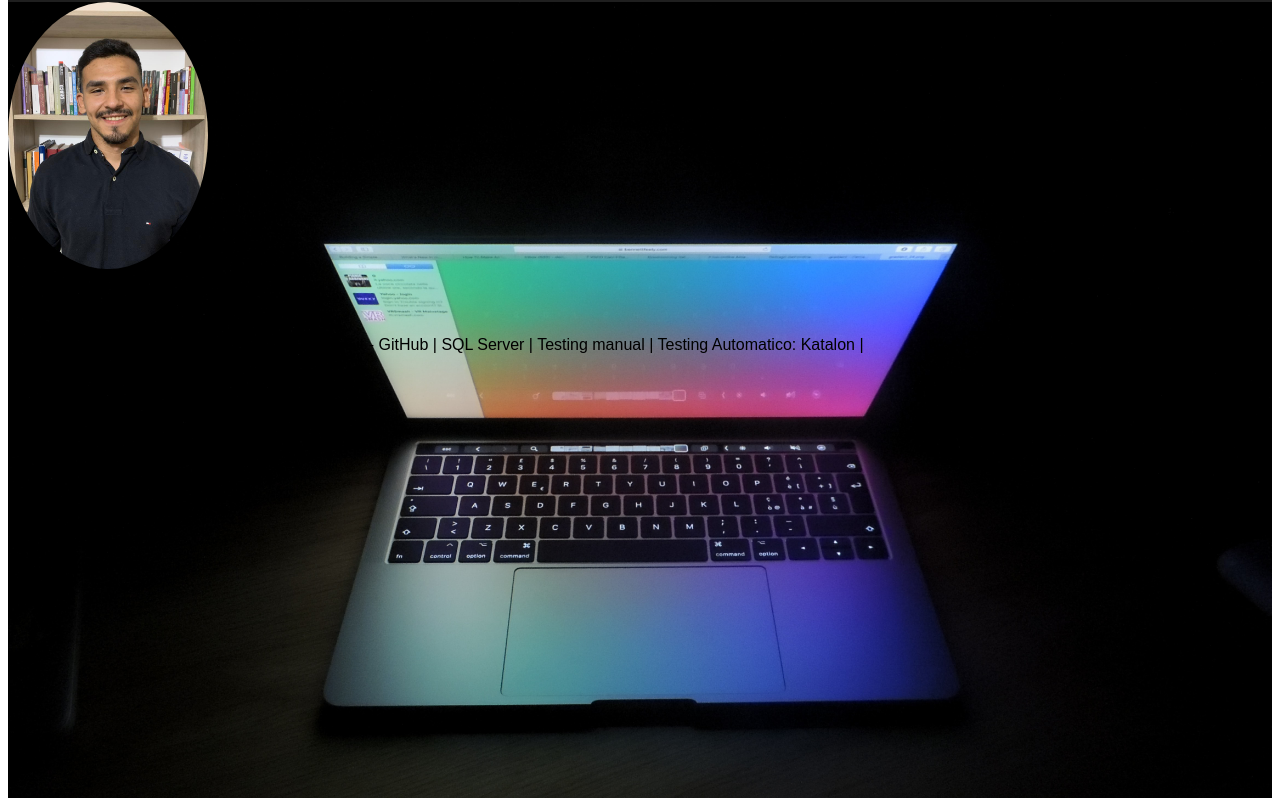
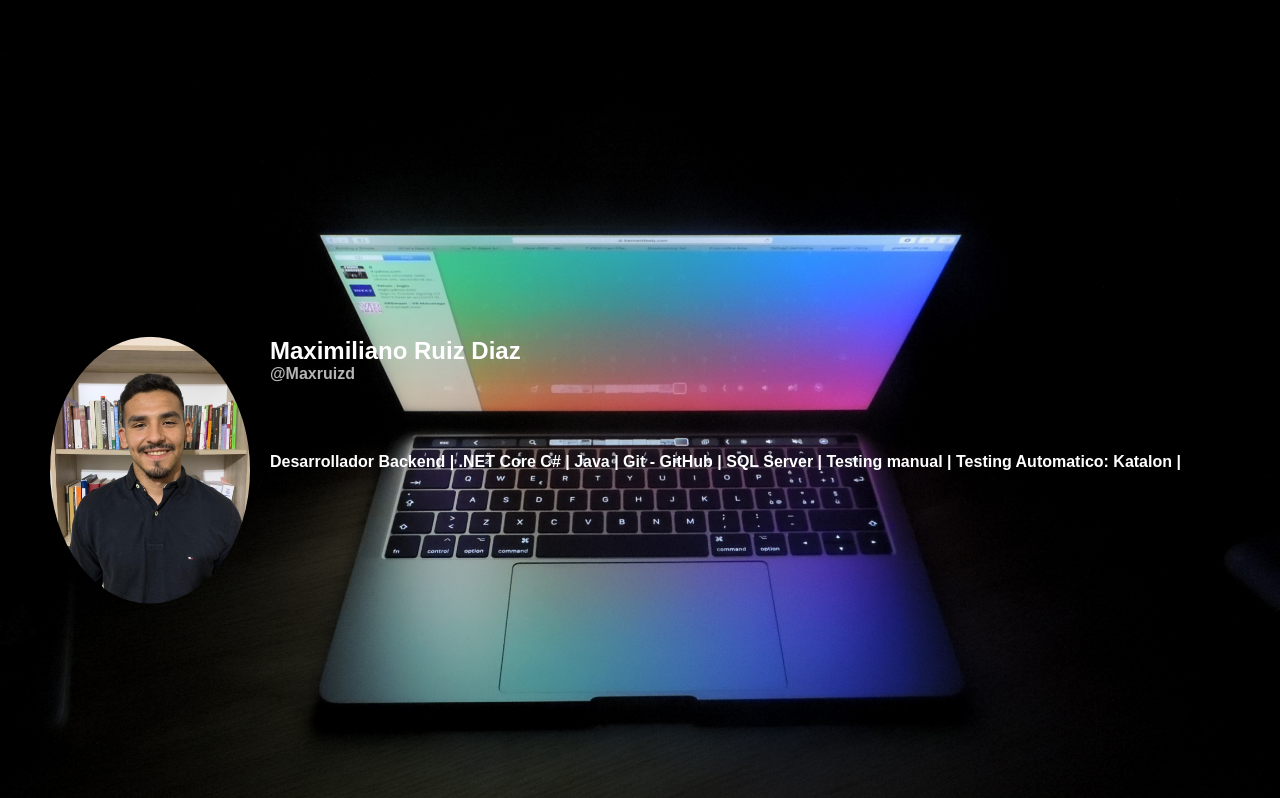
Before and after one commit to Maxruizdz/Curso-de-Creaci-n-de-P-ginas-Web-con-Wordpress-y-No-code, a plain HTML site: page Index.html in a window 1280 px wide. Shown: the part 80-878 px from the top of the page. Drawn offline with Linux system fonts and the light colour scheme.

Commit message:
Estilizando el Hero : Informacion del Hero

```diff
--- a/Index.html
+++ b/Index.html
@@ -28,6 +28,7 @@
 </div>
 <div class="informacion">
 <h1>Maximiliano Ruiz Diaz</h1>
+<span>@Maxruizd</span>
 <p>Desarrollador Backend | .NET Core C# | Java | Git - GitHub | SQL Server | Testing manual | Testing Automatico: Katalon |</p>
 </div>
 </div>
--- a/css/estilos.css
+++ b/css/estilos.css
@@ -1,3 +1,9 @@
+*{
+
+    margin: 0;
+    padding: 0;
+    box-sizing: border-box;
+}
 body{
 
     font-family: Arial, Helvetica, sans-serif;
@@ -42,8 +48,13 @@ width: 100%;
 
 
     position: absolute;
-    top: 0;
+    top: 50%;
+    transform: translateY(-50%);
     left: 0;
+    display: flex;
+    width: 100%;
+    color: #fff;
+    padding: 0 50px;
 }
 
 #hero .informacion-contenedor #foto{
@@ -58,3 +69,19 @@ width: 200px ;
 border-radius: 100%;
 
 }
+
+#hero .informacion-contenedor .informacion{
+
+margin-left: 20px;
+font-weight: bold;
+
+}
+
+#hero .informacion-contenedor .informacion span{
+
+display: inline-block;
+color: #b5b5b5;
+margin-bottom: 70px;
+
+
+}
```
